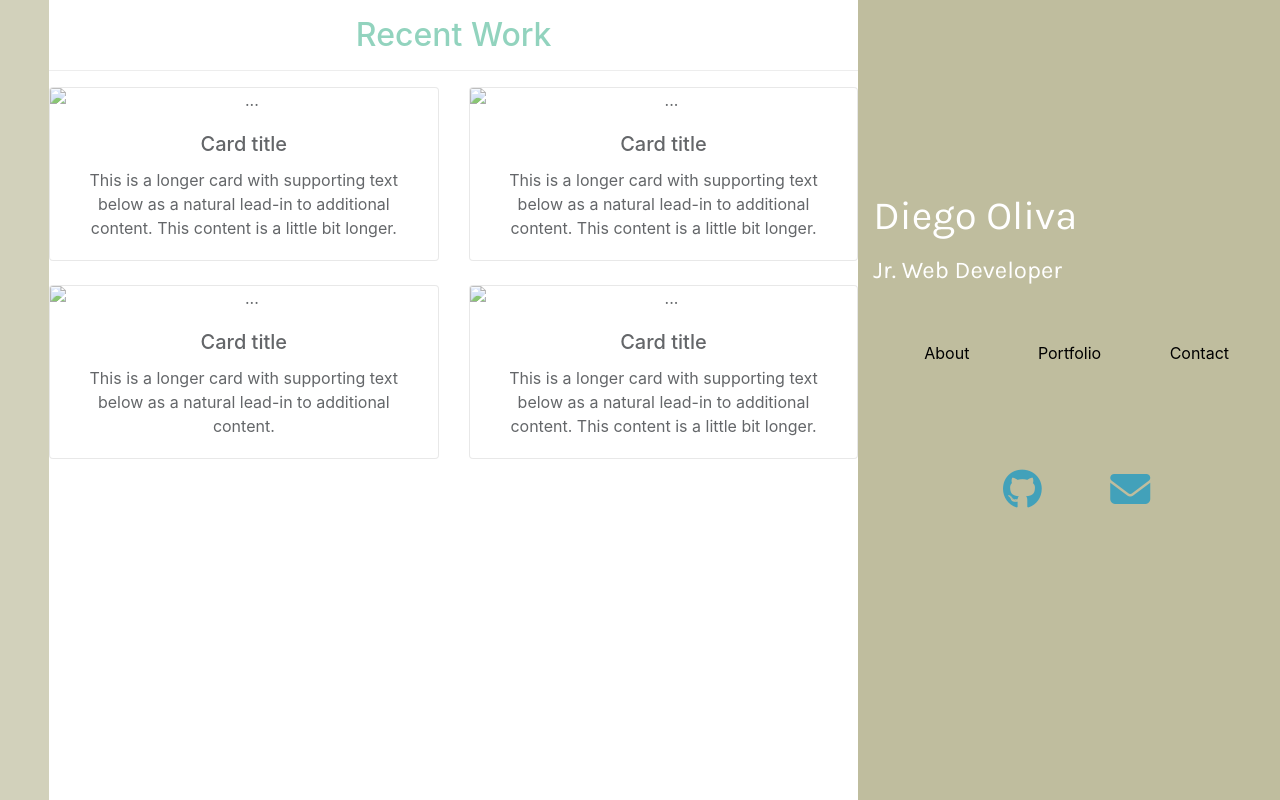
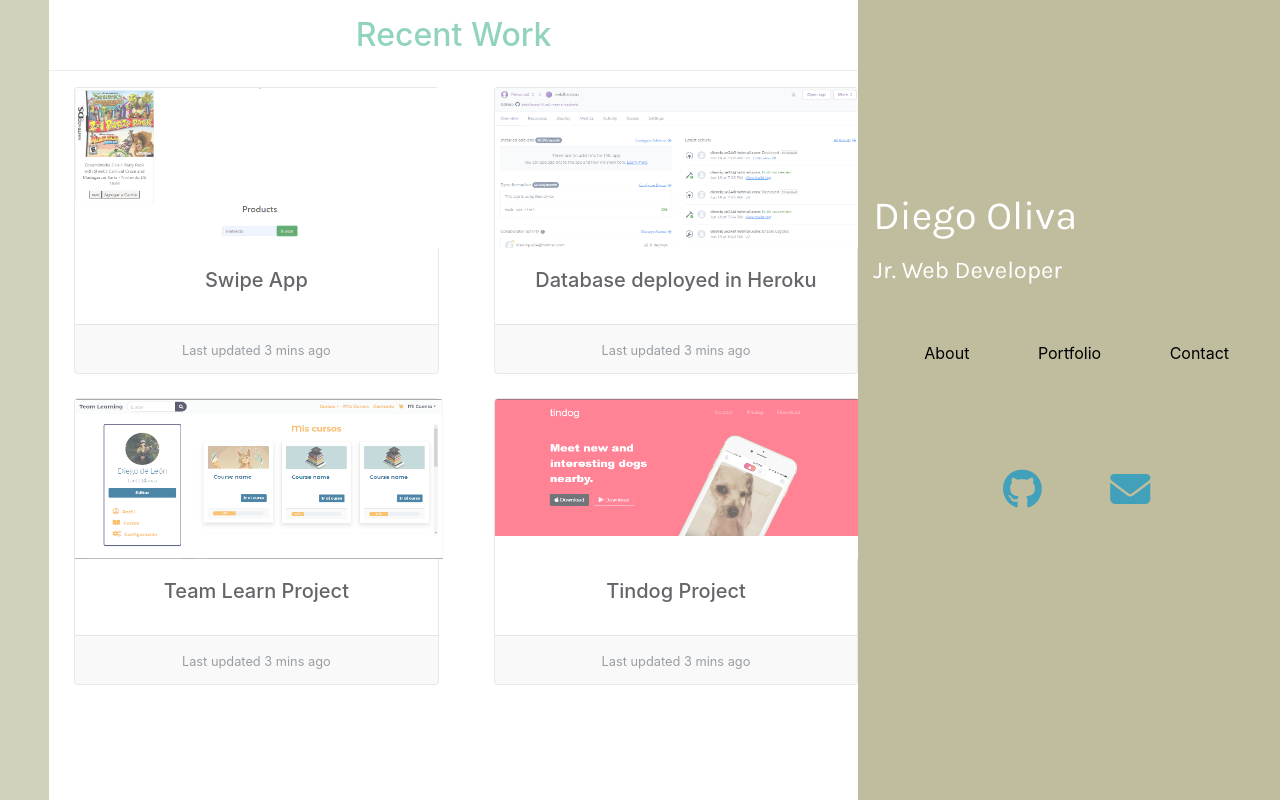
Before and after one commit to dedeleono/portfolio, a plain HTML site: page index.html in a window 1280 px wide. Both pictures are taken after a click on the link "Portfolio". Drawn offline with nearby package versions, Linux system fonts and the light colour scheme.

Commit message:
Finishing cards and added scrollbar

```diff
--- a/css/style.css
+++ b/css/style.css
@@ -1,6 +1,5 @@
 body{
-    overflow-y: hidden;
-    overflow-x: hidden;
+    overflow: hidden;
 }
 
 ul{
@@ -44,9 +43,10 @@ h4{
     opacity: 0.7;
     margin: 0;
     padding: 0;
-    min-height: 100vh;
+    height: 100vh;
     align-items: center;
     border-left: solid 4rem #BFBD9E;
+    overflow: auto;
 }
 
 .right{
@@ -97,3 +97,36 @@ h4{
 .skills{
     margin-top: 2rem;
 }
+
+.col{
+    min-height: 3rem;
+    display: flex;
+    padding-left: 2.5rem;
+}
+
+.card{
+    max-height: 100%;
+}
+
+.card-img-top{
+    height: 10rem;
+    width: 23rem;
+}
+
+/*scrollbar*/
+
+/* width */
+::-webkit-scrollbar {
+    width: 0.3rem;
+  }
+
+  /* Handle */
+  ::-webkit-scrollbar-thumb {
+    background: black;
+    border-radius: 10px;
+  }
+
+  /* Handle on hover */
+  ::-webkit-scrollbar-thumb:hover {
+    background: #b30000;
+  }
--- a/index.html
+++ b/index.html
@@ -57,38 +57,50 @@
                          <hr>
                          <div class="row row-cols-1 row-cols-md-2">
                             <div class="col mb-4">
-                              <div class="card">
-                                <img src="..." class="card-img-top" alt="...">
+                              <div class="card h-100">
+                                <img src="./images/swipe.PNG" class="card-img-top" alt="...">
                                 <div class="card-body">
-                                  <h5 class="card-title">Card title</h5>
-                                  <p class="card-text">This is a longer card with supporting text below as a natural lead-in to additional content. This content is a little bit longer.</p>
+                                  <h5 class="card-title">Swipe App</h5>
+                                  <p class="card-text"></p>
+                                </div>
+                                <div class="card-footer">
+                                    <small class="text-muted">Last updated 3 mins ago</small>
                                 </div>
                               </div>
                             </div>
                             <div class="col mb-4">
-                              <div class="card">
-                                <img src="..." class="card-img-top" alt="...">
+                              <div class="card h-100">
+                                <img src="./images/heroku.PNG" class="card-img-top" alt="...">
                                 <div class="card-body">
-                                  <h5 class="card-title">Card title</h5>
-                                  <p class="card-text">This is a longer card with supporting text below as a natural lead-in to additional content. This content is a little bit longer.</p>
+                                  <h5 class="card-title">Database deployed in Heroku</h5>
+                                  <p class="card-text"></p>
+                                </div>
+                                <div class="card-footer">
+                                    <small class="text-muted">Last updated 3 mins ago</small>
                                 </div>
                               </div>
                             </div>
                             <div class="col mb-4">
-                              <div class="card">
-                                <img src="..." class="card-img-top" alt="...">
+                              <div class="card h-100">
+                                <img src="./images/team.PNG" class="card-img-top" alt="...">
                                 <div class="card-body">
-                                  <h5 class="card-title">Card title</h5>
-                                  <p class="card-text">This is a longer card with supporting text below as a natural lead-in to additional content.</p>
+                                  <h5 class="card-title">Team Learn Project</h5>
+                                  <p class="card-text"></p>
+                                </div>
+                                <div class="card-footer">
+                                    <small class="text-muted">Last updated 3 mins ago</small>
                                 </div>
                               </div>
                             </div>
                             <div class="col mb-4">
-                              <div class="card">
-                                <img src="..." class="card-img-top" alt="...">
+                              <div class="card h-100">
+                                <img src="./images/dog.PNG" class="card-img-top" alt="...">
                                 <div class="card-body">
-                                  <h5 class="card-title">Card title</h5>
-                                  <p class="card-text">This is a longer card with supporting text below as a natural lead-in to additional content. This content is a little bit longer.</p>
+                                  <h5 class="card-title">Tindog Project</h5>
+                                  <p class="card-text"></p>
+                                </div>
+                                <div class="card-footer">
+                                    <small class="text-muted">Last updated 3 mins ago</small>
                                 </div>
                               </div>
                             </div>
```
